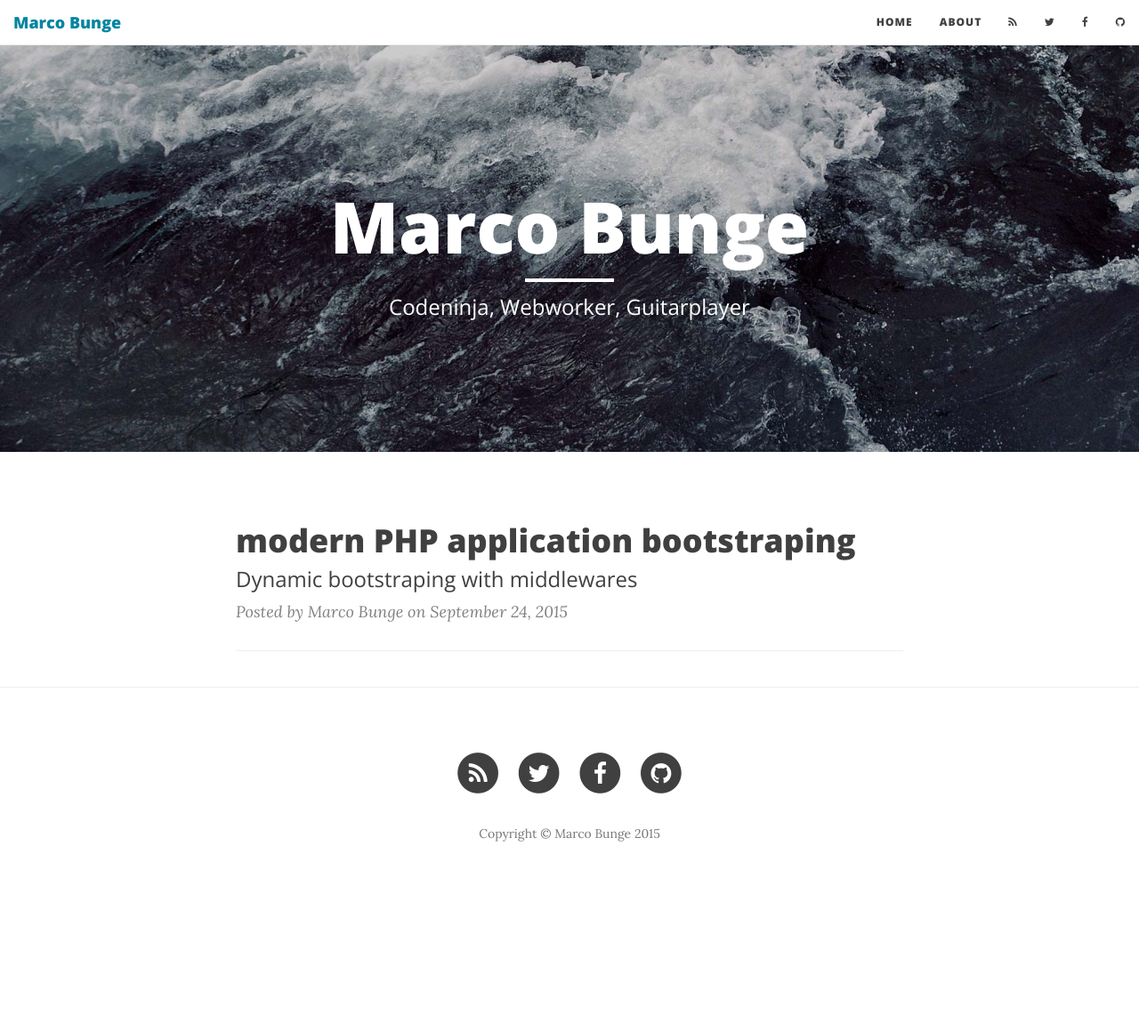
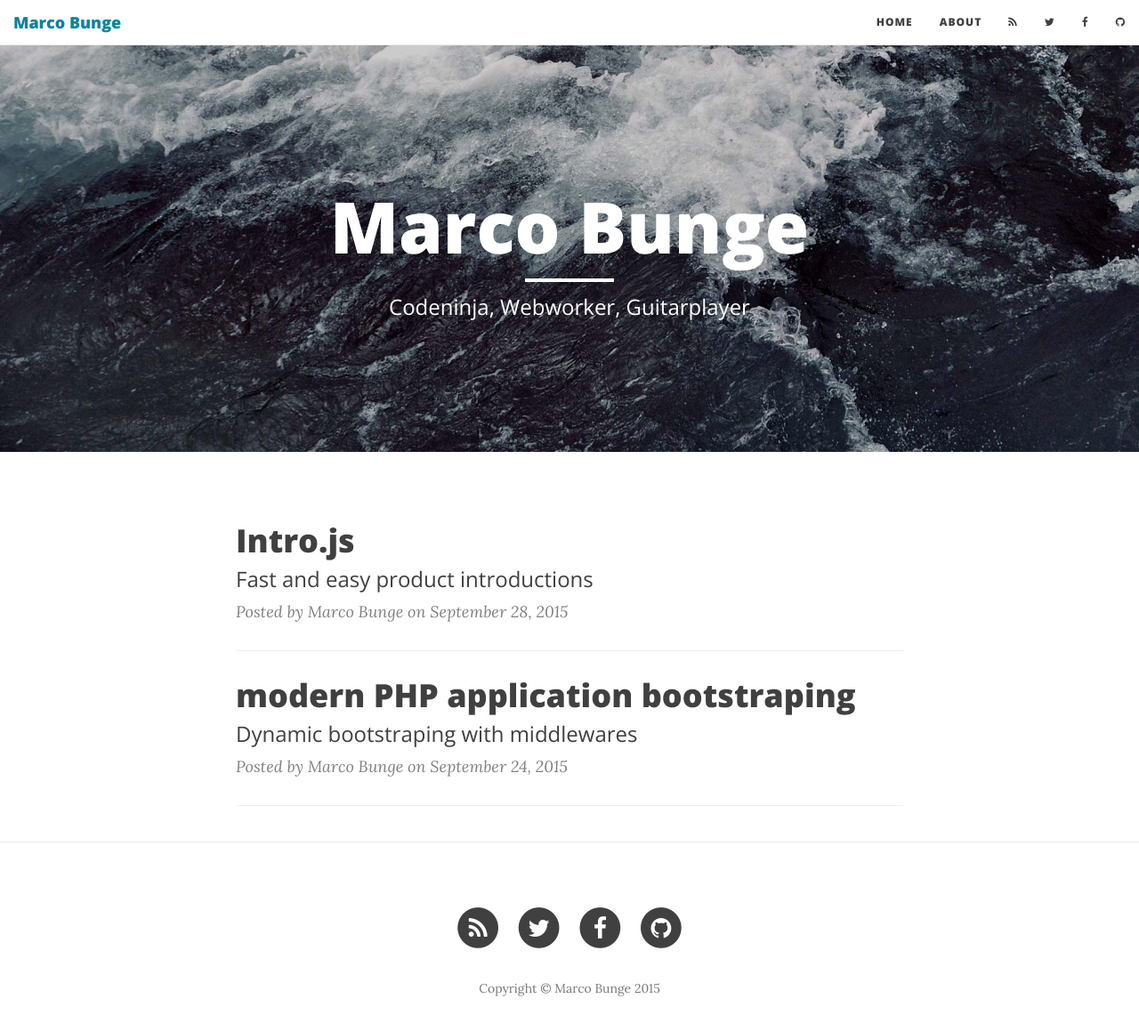
Before and after one commit to mbunge/mbunge.github.io, a Jekyll site: the page built from index.html, in a window 1280 px wide and 1187 px high. Shown: the top 1159 px of the window at 89% size. Built offline with Jekyll 4.4.1, drawn with Linux system fonts in a browser that asks for light colours; nearby versions of some CDN libraries; the list of posts is cut into pages by our own code.

Commit message:
Update and rename 2015-09-24-intro-js.markdown to 2015-09-28-intro-js.markdown

```diff
--- a/_posts/2015-09-24-intro-js.markdown
+++ b/_posts/2015-09-28-intro-js.markdown
@@ -1,5 +1,10 @@
 ---
-published: false
+layout:     post
+title:      "Intro.js"
+subtitle:   "Fast and easy product introductions"
+date:       2015-09-28 12:36:19
+author:     "Marco Bunge"
+header-img: "img/modern-work-de.jpeg"
 ---
 
 Usabli.ca has published a nice introduction tool for your products called Intro.js. They are known for their comparision table [CSS Frontend Frameworks](http://usablica.github.io/front-end-frameworks/compare.html)
```
